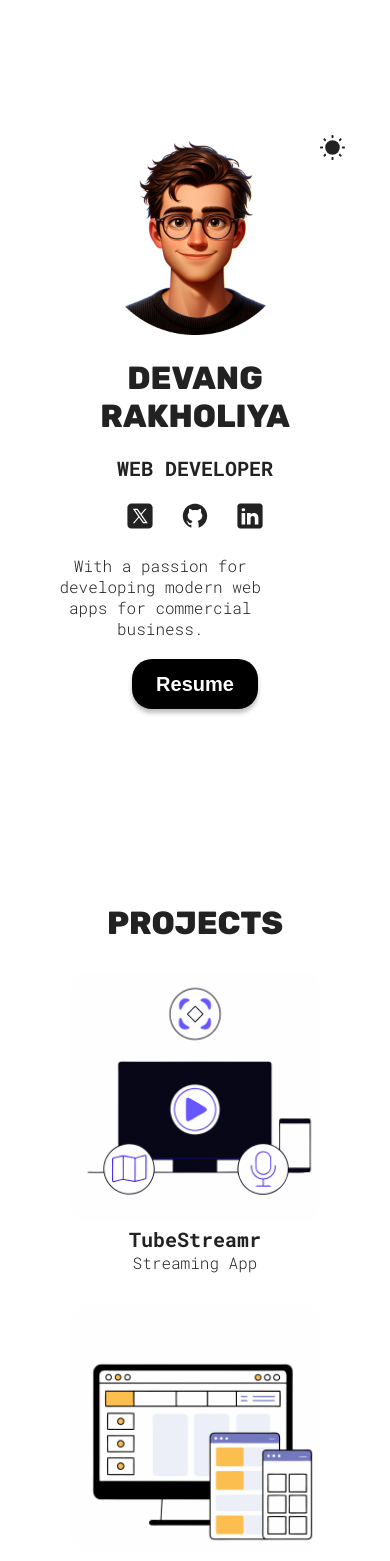
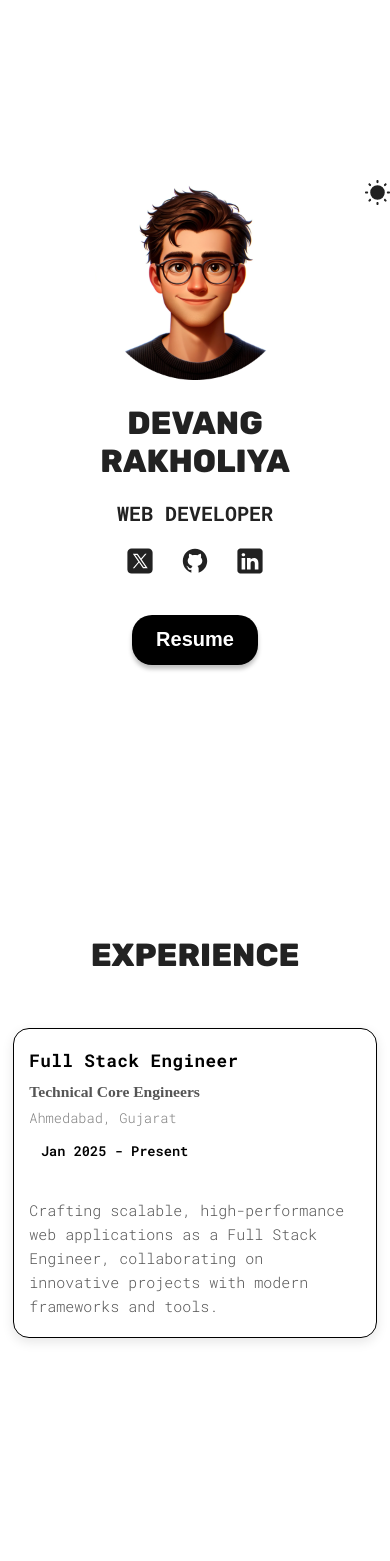
Before and after one commit to Devang0907/portfolio, a React (Vite) app: page / in a window 390 px wide. Shown: the top 1561 px of the page. Built offline with nearby package versions, Linux system fonts and the light colour scheme.

Commit message:
add Experience section

```diff
--- a/src/App.jsx
+++ b/src/App.jsx
@@ -4,11 +4,13 @@ import Footer from './sections/Footer/Footer';
 import Hero from './sections/Hero/Hero';
 import Projects from './sections/Projects/Projects';
 import Skills from './sections/Skills/Skills';
+import Experience from './sections/Experience/Experience';
 
 function App() {
   return (
     <>
       <Hero />
+      <Experience/>
       <Projects />
       <Skills />
       <Contact />
--- /dev/null
+++ b/src/sections/Experience/Experience.jsx
@@ -0,0 +1,24 @@
+import styles from './ExperienceStyles.module.css';
+
+function Experience() {
+  return (
+    <section id="experience" className={styles.container}>
+      <h1 className="sectionTitle">Experience</h1>
+
+      <div className={styles.experienceCard}>
+        <div className={styles.companyInfo}>
+          <h3 className={styles.jobTitle}>Full Stack Engineer</h3>
+          <h4 className={styles.companyName}>Technical Core Engineers</h4>
+          <p className={styles.location}>Ahmedabad, Gujarat</p>
+          <p className={styles.duration}>Jan 2025 - Present</p>
+        </div>
+
+        <div className={styles.jobDescription}>
+          <p>Crafting scalable, high-performance web applications as a Full Stack Engineer, collaborating on innovative projects with modern frameworks and tools.</p>
+        </div>
+      </div>
+    </section>
+  );
+}
+
+export default Experience;
--- /dev/null
+++ b/src/sections/Experience/ExperienceStyles.module.css
@@ -0,0 +1,188 @@
+.container {
+    display: flex;
+    flex-direction: column;
+    align-items: center;
+    padding: clamp(32px, 8vw, 48px) clamp(12px, 4vw, 16px);
+    background: linear-gradient(180deg, var(--background-color), rgba(var(--background-color-rgb), 0.95));
+    min-height: 100vh;
+}
+
+.experienceCard {
+    background-color: var(--background-color);
+    border: 1px solid var(--btn-color);
+    border-radius: clamp(16px, 4vw, 20px);
+    padding: clamp(16px, 5vw, 24px) clamp(12px, 4vw, 20px);
+    margin-top: clamp(24px, 6vw, 32px);
+    width: 100%;
+    max-width: clamp(300px, 90vw, 360px);
+    box-shadow: 0 4px 12px rgba(0, 0, 0, 0.1);
+    transition: transform 300ms ease-in-out, box-shadow 300ms ease-in-out;
+}
+
+.experienceCard:hover {
+    transform: translateY(-4px);
+    box-shadow: 0 6px 16px rgba(0, 0, 0, 0.15);
+}
+
+.companyInfo {
+    margin-bottom: clamp(16px, 4vw, 20px);
+}
+
+.jobTitle {
+    font-size: clamp(17px, 5vw, 19px);
+    font-weight: 700;
+    color: var(--btn-color);
+    margin: 0 0 clamp(6px, 2vw, 8px) 0;
+    line-height: 1.4;
+    letter-spacing: 0.5px;
+}
+
+.companyName {
+    font-size: clamp(14px, 4vw, 16px);
+    font-weight: 600;
+    color: var(--form-text-color);
+    margin: 0 0 clamp(4px, 1.5vw, 6px) 0;
+    line-height: 1.4;
+}
+
+.location {
+    font-size: clamp(12px, 3.5vw, 14px);
+    color: var(--form-text-color);
+    opacity: 0.75;
+    margin: 0 0 clamp(8px, 2.5vw, 10px) 0;
+}
+
+.duration {
+    font-size: clamp(12px, 3.5vw, 14px);
+    font-weight: 600;
+    color: var(--btn-color);
+    background: linear-gradient(90deg, rgba(var(--btn-color-rgb), 0.1), rgba(var(--btn-color-rgb), 0.2));
+    padding: clamp(4px, 1.5vw, 6px) clamp(8px, 3vw, 12px);
+    border-radius: clamp(10px, 3vw, 12px);
+    display: inline-block;
+    margin: 0;
+    transition: background 200ms ease-in-out;
+}
+
+.duration:hover {
+    background: linear-gradient(90deg, rgba(var(--btn-color-rgb), 0.2), rgba(var(--btn-color-rgb), 0.3));
+}
+
+.jobDescription {
+    text-align: left;
+    padding-top: clamp(16px, 4vw, 20px);
+    border-top: 1px solid rgba(var(--btn-color-rgb), 0.2);
+}
+
+.jobDescription p {
+    font-size: clamp(13px, 4vw, 15px);
+    line-height: 1.6;
+    color: var(--form-text-color);
+    margin: 0;
+}
+
+/* Small Mobile Phones (up to 380px) */
+@media (max-width: 380px) {
+    .container {
+        padding: clamp(24px, 7vw, 32px) clamp(8px, 3vw, 12px);
+    }
+
+    .experienceCard {
+        padding: clamp(12px, 4vw, 16px) clamp(8px, 3vw, 12px);
+        max-width: 100%;
+    }
+
+    .jobTitle {
+        font-size: clamp(15px, 4.5vw, 17px);
+    }
+
+    .companyName {
+        font-size: clamp(13px, 4vw, 15px);
+    }
+
+    .jobDescription p {
+        font-size: clamp(12px, 3.5vw, 14px);
+    }
+}
+
+/* Larger Mobile/Small Tablet (381px to 480px) */
+@media (min-width: 381px) and (max-width: 480px) {
+    .container {
+        padding: clamp(32px, 8vw, 40px) clamp(12px, 4vw, 16px);
+    }
+
+    .experienceCard {
+        max-width: clamp(320px, 85vw, 400px);
+        padding: clamp(16px, 5vw, 20px) clamp(12px, 4vw, 16px);
+    }
+
+    .jobTitle {
+        font-size: clamp(16px, 4.5vw, 18px);
+    }
+
+    .companyName {
+        font-size: clamp(14px, 4vw, 16px);
+    }
+
+    .location,
+    .duration {
+        font-size: clamp(13px, 3.5vw, 14px);
+    }
+
+    .jobDescription p {
+        font-size: clamp(13px, 4vw, 15px);
+    }
+}
+
+/* Tablet (481px to 768px) */
+@media (min-width: 481px) and (max-width: 768px) {
+    .container {
+        padding: clamp(40px, 9vw, 56px) clamp(16px, 5vw, 24px);
+    }
+
+    .experienceCard {
+        max-width: clamp(400px, 80vw, 520px);
+        padding: clamp(20px, 6vw, 28px) clamp(16px, 5vw, 24px);
+    }
+
+    .companyInfo {
+        margin-bottom: clamp(18px, 5vw, 22px);
+    }
+
+    .jobTitle {
+        font-size: clamp(18px, 5vw, 20px);
+    }
+
+    .companyName {
+        font-size: clamp(16px, 4.5vw, 18px);
+    }
+
+    .location,
+    .duration {
+        font-size: clamp(14px, 4vw, 15px);
+    }
+
+    .jobDescription p {
+        font-size: clamp(14px, 4.5vw, 16px);
+    }
+}
+
+/* Desktop (769px and above) */
+@media (min-width: 769px) {
+    .container {
+        padding: clamp(48px, 10vw, 64px) clamp(20px, 6vw, 32px);
+    }
+
+    .experienceCard {
+        max-width: clamp(480px, 75vw, 600px);
+        padding: clamp(24px, 7vw, 36px) clamp(20px, 6vw, 32px);
+    }
+
+    .jobTitle {
+        font-size: clamp(20px, 5.5vw, 24px);
+    }
+
+    .companyName {
+        font-size: clamp(20px, 5.5vw, 24px);
+    }
+}
--- a/src/sections/Hero/Hero.jsx
+++ b/src/sections/Hero/Hero.jsx
@@ -51,13 +51,11 @@ function Hero() {
             <img src={linkedinIcon} alt="Linkedin icon" />
           </a>
         </span>
-        <p className={styles.description}>
-          With a passion for developing modern web apps for commercial
-          business.
-        </p>
-        <a href={"https://drive.google.com/file/d/1m8iXzKguRfd0htvXjnGFkliIuVJv2zPr/view?usp=drivesdk"} target="_blank">
-          <button className="hover">Resume</button>
-        </a>
+        <div style={{marginTop: '15px'}}>
+          <a href={"https://drive.google.com/file/d/1m8iXzKguRfd0htvXjnGFkliIuVJv2zPr/view?usp=drivesdk"} target="_blank">
+            <button className="hover">Resume</button>
+          </a>
+        </div>
       </div>
     </section>
   );
```
